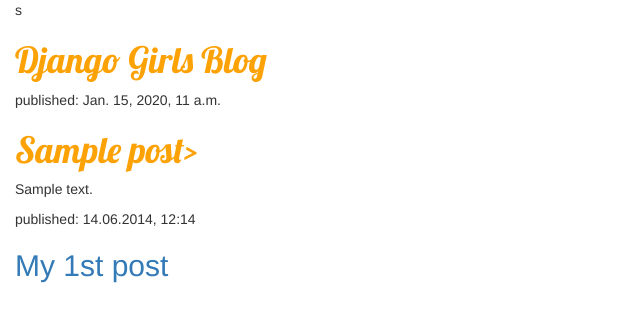
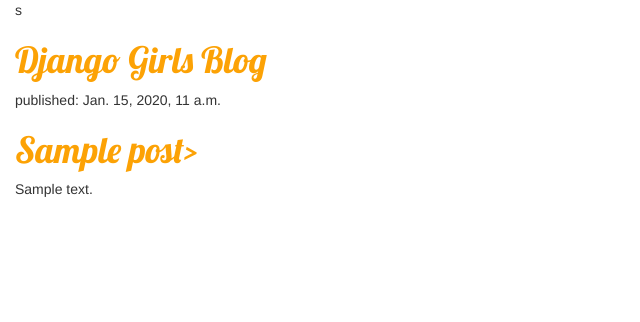
Before and after one commit to Zico007/my-first-blog, a Django app: template blog/templates/blog/post_list.html in a window 1280 px wide. Shown: the top 322 px of the page, without its empty margins (0-640 px from the left). Run offline with Django 3.2, Linux system fonts and the light colour scheme; the template is opened without the code that fills it: values that come from a table or form of the project are taken from there, others are empty; tables that the repository leaves empty hold one stand-in row (values such as "Sample post"); parts of the project's set-up code (start-up, migrations or seed data) failed here and were passed over; some libraries are stand-ins or nearby versions.

Commit message:
Modified templates to display posts from database.

```diff
--- a/blog/templates/blog/post_list.html
+++ b/blog/templates/blog/post_list.html
@@ -19,10 +19,5 @@
 		        <p>{{ post.text|linebreaksbr }}</p>
 		    </div>
 		{%	endfor	%}
-		<div>
-			<p>published: 14.06.2014, 12:14</p>
-				<h2><a href="">My 1st post</a></h2>
-			<p></p>
-		</div>
 	</body>
 </html>
```
